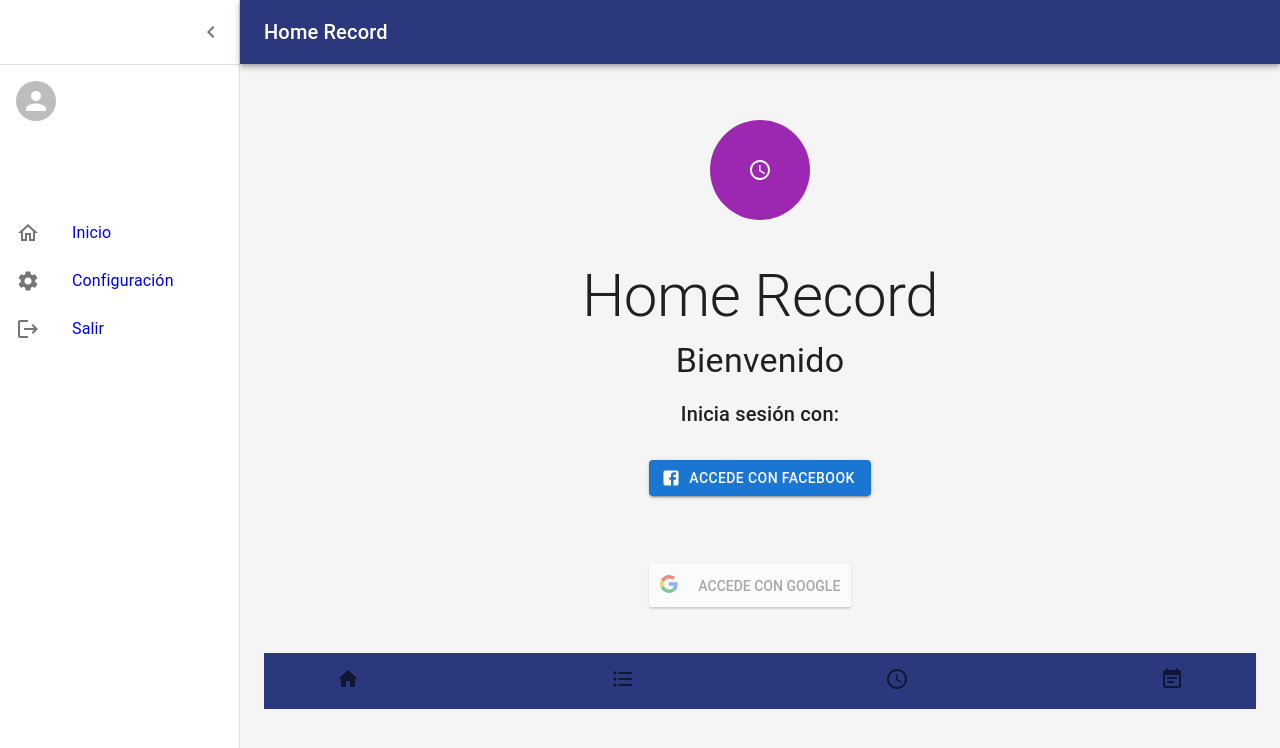
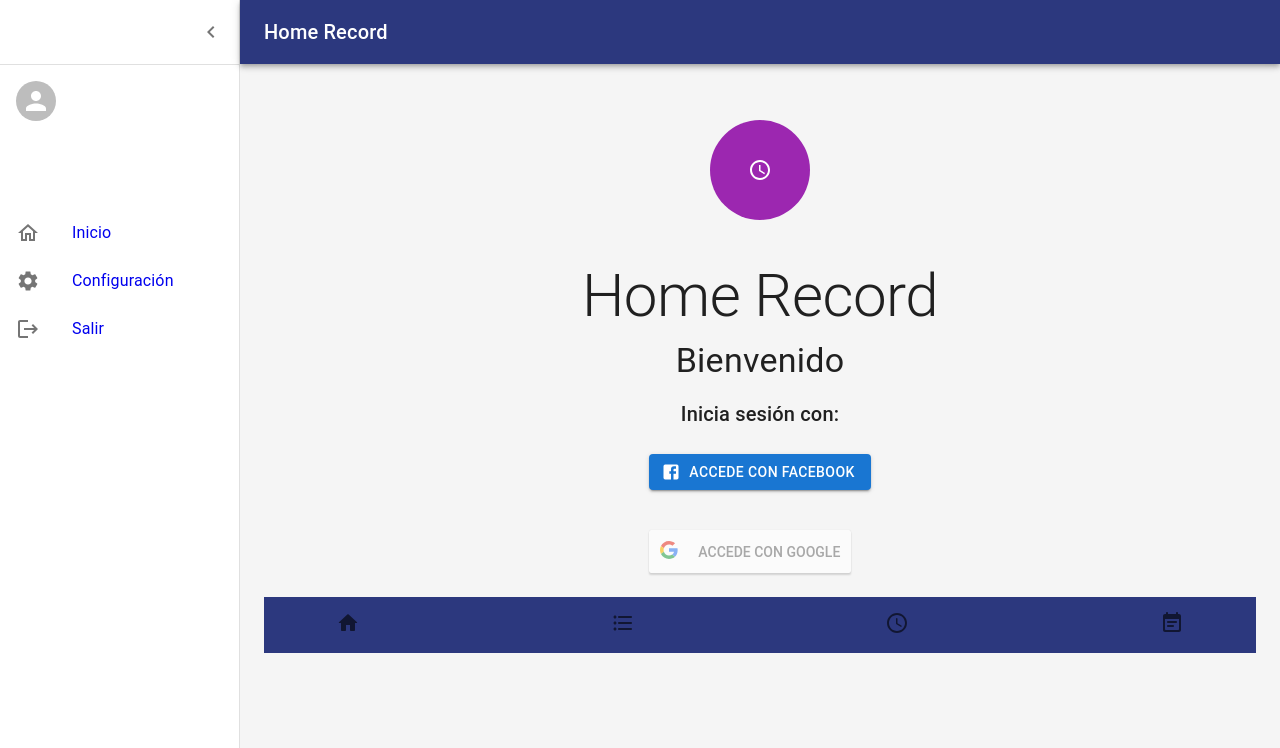
Before and after one commit to Betomx45/agenda, a React (Create React App) app: page /login in a window 1280 px wide. Shown: the top 748 px of the page. Built offline with nearby package versions, Linux system fonts and the light colour scheme.

Commit message:
modificaciones

```diff
--- a/src/pages/Login/index.js
+++ b/src/pages/Login/index.js
@@ -36,19 +36,10 @@ const Login = () => {
             Inicia sesión con:
           </Typography>
           <Box component="form"  sx={{ mt: 0 }}>
-            <Button
-              type="submit"
-              sx={{ mt: 0, mb: 2 }}
-            >
               <ButtonFacebook/>
-            </Button>
+
             <br/>
-            <Button
-              type="submit"
-              sx={{ mt: 0, mb: 2 }}
-            >
               <Buttons/>
-            </Button>
           </Box>
         </Box>
     </ThemeProvider>
```
